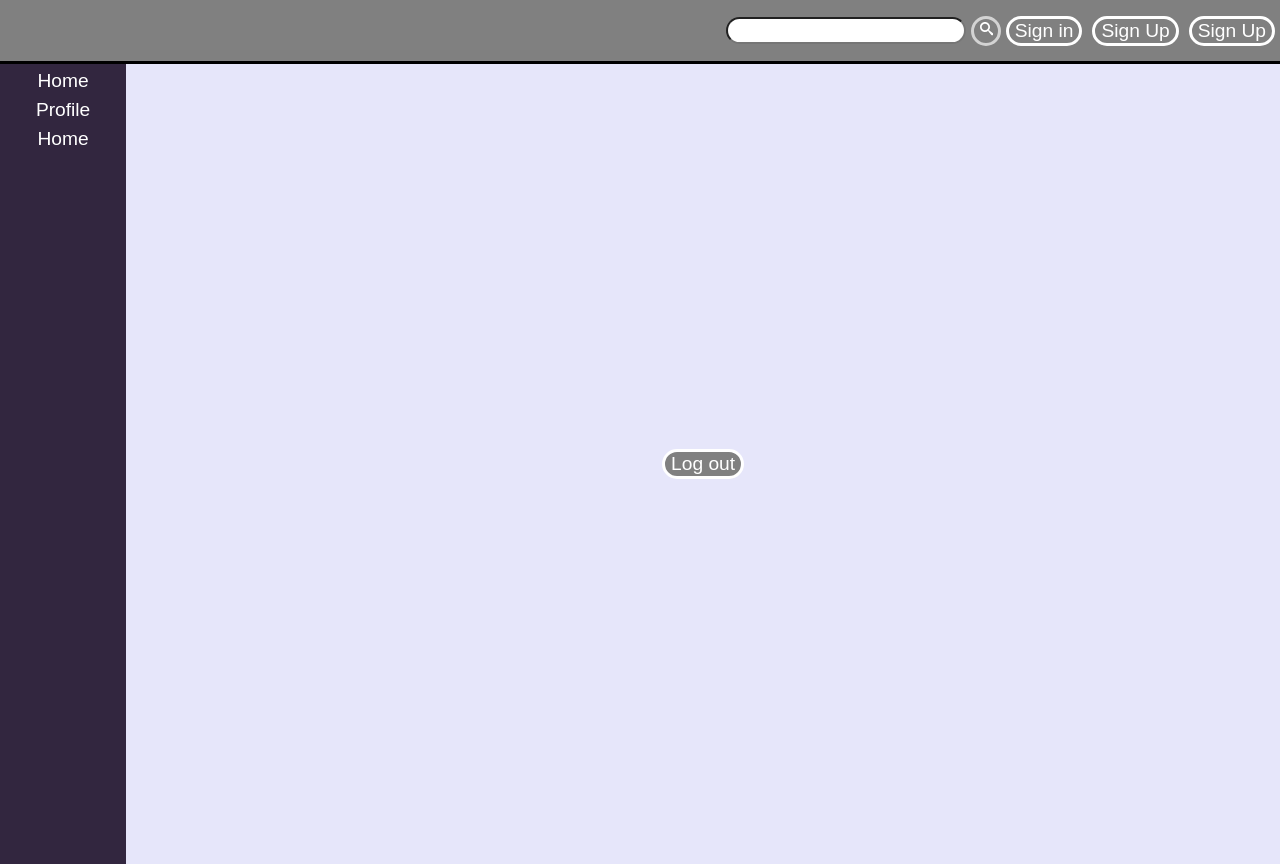
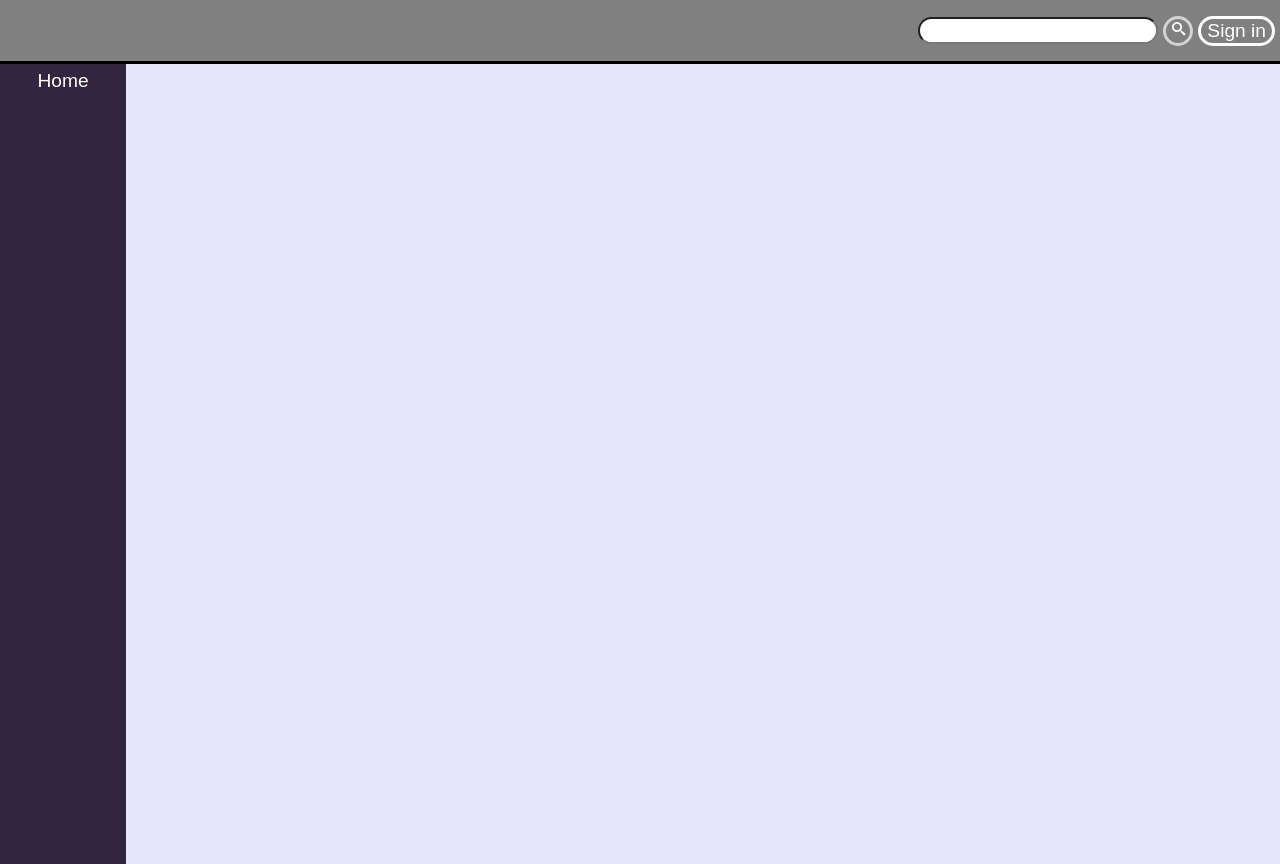
Before and after one commit to DanaBrasanac1901/LibraryApp, a React (Create React App) app: page /profile in a window 1280 px wide. Built offline with nearby package versions, Linux system fonts and the light colour scheme.

Commit message:
Implemented conditional rendering

```diff
--- a/src/App.tsx
+++ b/src/App.tsx
@@ -1,4 +1,6 @@
-import { Routes, Route, Router, useLocation } from 'react-router-dom'
+import { useState } from 'react'
+
+import { Routes, Route, useLocation } from 'react-router-dom'
 
 import { HomePage } from './pages/home-page/HomePage'
 import { BookDetails } from './pages/book-details/BookDetails'
@@ -8,11 +10,13 @@ import { SideMenu } from './components/side-menu/SideMenu'
 import { ConditionalWrapper } from './components/ConditionalWrapper'
 import { HeaderMenu } from './components/header-menu/HeaderMenu'
 import { SearchBar } from './components/search-bar/SearchBar'
+import { LoginPage } from './pages/login-page/LoginPage'
+
 import './app.css'
-import { LoginPage } from './pages/login-page/LoginPage'
 
 function App() {
   const location = useLocation()
+  const [ authenticated, setAuthenticated ] =  useState<boolean>(false)
   return (
     <div className='app'>
       <header className='app-header'>
@@ -20,7 +24,7 @@ function App() {
           <ConditionalWrapper
             condition={screen.availWidth > 768}
             wrapper={(children) => (
-              <HeaderMenu>
+              <HeaderMenu isAuthenticated={authenticated} setAuthenticated={setAuthenticated}>
                 <SearchBar />
               </HeaderMenu>
             )}
@@ -30,15 +34,15 @@ function App() {
         )}
       </header>
       <div className='app-view'>
-        {location.pathname !== '/login' && <SideMenu />}
+        {location.pathname !== '/login' && <SideMenu isAuthenticated = {authenticated}/>}
         <Routes>
           <Route path='/' element={<HomePage />} />
           <Route path='details' element={<BookDetails />} />
           <Route path='profile' element={<ProfilePage />} />
-          <Route path='login' element={<LoginPage />} />
+          <Route path='login' element={<LoginPage setAuthenticated={setAuthenticated} />} />
         </Routes>
       </div>
-      {location.pathname !== '/login' && <FooterMenu />}
+      {location.pathname !== '/login' && <FooterMenu isAuthenticated={authenticated} />}
     </div>
   )
 }
--- a/src/components/footer-menu/FooterMenu.tsx
+++ b/src/components/footer-menu/FooterMenu.tsx
@@ -1,7 +1,7 @@
 import { Link } from 'react-router-dom'
 import './footer-menu.css'
 
-export function FooterMenu() {
+export function FooterMenu({ isAuthenticated }:{ isAuthenticated:boolean }) {
   return (
     <span className='footer'>
       <div>
@@ -9,11 +9,14 @@ export function FooterMenu() {
           <button className='footer-buttons'>Home</button>
         </Link>
       </div>
-      <div>
+      {isAuthenticated ?
         <Link to='/profile'>
           <button className='footer-buttons'>Profile</button>
+        </Link>:
+        <Link to='/login' >
+          <button className='footer-buttons'>Sign in</button>
         </Link>
-      </div>
+      }
     </span>
   )
 }
--- a/src/components/header-menu/HeaderMenu.tsx
+++ b/src/components/header-menu/HeaderMenu.tsx
@@ -1,4 +1,4 @@
-import { ReactNode } from 'react'
+import { Dispatch, ReactNode, SetStateAction } from 'react'
 
 import { Link } from 'react-router-dom'
 
@@ -6,22 +6,27 @@ import './header-menu.css'
 
 interface Props {
   children: ReactNode
+  isAuthenticated:boolean,
+  setAuthenticated:Dispatch<SetStateAction<boolean>>
 }
 
-export function HeaderMenu({ children }: Props) {
+export function HeaderMenu({ children, isAuthenticated, setAuthenticated }: Props ) {
+  const SignOut = () => {
+    sessionStorage.clear()
+    setAuthenticated(false)
+  }
   return (
     <div className='header-menu'>
       {children}
       <div className='header-routing-buttons'>
-        <Link to='/login'>
-          <button className='header-buttons'>Sign in</button>
-        </Link>
-        <Link to='/registration'>
-          <button className='header-buttons'>Sign Up</button>
-        </Link>
-        <Link to='/'>
-          <button className='header-buttons'>Sign Up</button>
-        </Link>
+        {isAuthenticated ?
+          <Link to='/'>
+            <button className='header-buttons' onClick={() => SignOut()}>Sign Out</button>
+          </Link>:
+          <Link to='/login' >
+            <button className='header-buttons'>Sign in</button>
+          </Link>
+        }
       </div>
     </div>
   )
--- a/src/components/side-menu/SideMenu.tsx
+++ b/src/components/side-menu/SideMenu.tsx
@@ -1,9 +1,8 @@
 import { Link } from 'react-router-dom'
 import './side-menu.css'
 
-export function SideMenu() {
 
-  const SignOut = () => sessionStorage.clear()
+export function SideMenu({ isAuthenticated }: {isAuthenticated : boolean}) {
   return (
     <div className='side-menu'>
       <div>
@@ -11,16 +10,12 @@ export function SideMenu() {
           <button className='side-menu-buttons'>Home</button>
         </Link>
       </div>
+      { isAuthenticated &&
       <div>
         <Link to='/profile'>
           <button className='side-menu-buttons'>Profile</button>
         </Link>
-      </div>
-      <div>
-        <Link to='/'>
-          <button className='side-menu-buttons' onClick={() => SignOut()}>Home</button>
-        </Link>
-      </div>
+      </div> }
     </div>
   )
 }
--- a/src/index.tsx
+++ b/src/index.tsx
@@ -1,4 +1,4 @@
-import { BrowserRouter, useLocation } from 'react-router-dom'
+import { BrowserRouter } from 'react-router-dom'
 import ReactDOM from 'react-dom/client'
 
 import App from './App'
--- a/src/pages/login-page/LoginPage.tsx
+++ b/src/pages/login-page/LoginPage.tsx
@@ -1,4 +1,4 @@
-import { useState } from 'react'
+import { Dispatch, SetStateAction, useState } from 'react'
 
 import { useNavigate } from 'react-router-dom'
 
@@ -6,12 +6,12 @@ import { LoginCredentials } from '../../interfaces/LogInCredentials'
 import { logIn } from '../../services/login-service'
 import './login-page.css'
 
-export function LoginPage() {
+
+export function LoginPage({ setAuthenticated }: {setAuthenticated: Dispatch<SetStateAction<boolean>> }) {
 
   const [ email, setEmail ] = useState<string>('')
   const [ password, setPassword ] = useState<string>('')
   const navigate = useNavigate()
-  const valid = true
 
   const handleSubmit = async (event: React.FormEvent<HTMLFormElement>) => {
     event?.preventDefault()
@@ -24,10 +24,11 @@ export function LoginPage() {
       sessionStorage.setItem('accessToken', response.data.accessToken)
       sessionStorage.setItem('expiration', response.data.expiration)
       sessionStorage.setItem('refreshToken', response.data.refreshToken)
+      setAuthenticated(true)
       navigate('/')
     }
     catch(error){
-      console.log(error)
+      error
     }
   }
   return (
--- a/src/pages/profile-page/ProfilePage.tsx
+++ b/src/pages/profile-page/ProfilePage.tsx
@@ -6,7 +6,7 @@ export function ProfilePage() {
   const LogOut = () => sessionStorage.clear()
   return(
     <div className='profile-page'>
-      <Link to='/login'>
+      <Link to='/home'>
         <button className='log-out-button' onClick={() => LogOut()}>Log out</button>
       </Link>
     </div>
--- a/src/pages/profile-page/profile-page.css
+++ b/src/pages/profile-page/profile-page.css
@@ -12,3 +12,9 @@
     border-radius: 15px;
     border: solid;
 }
+
+@media only screen and (min-width: 768px) {
+    .log-out-button {
+        display: none;
+    }
+}
```
Also changed, not shown: src/components/side-menu/side-menu.css (+4 -3 lines).
